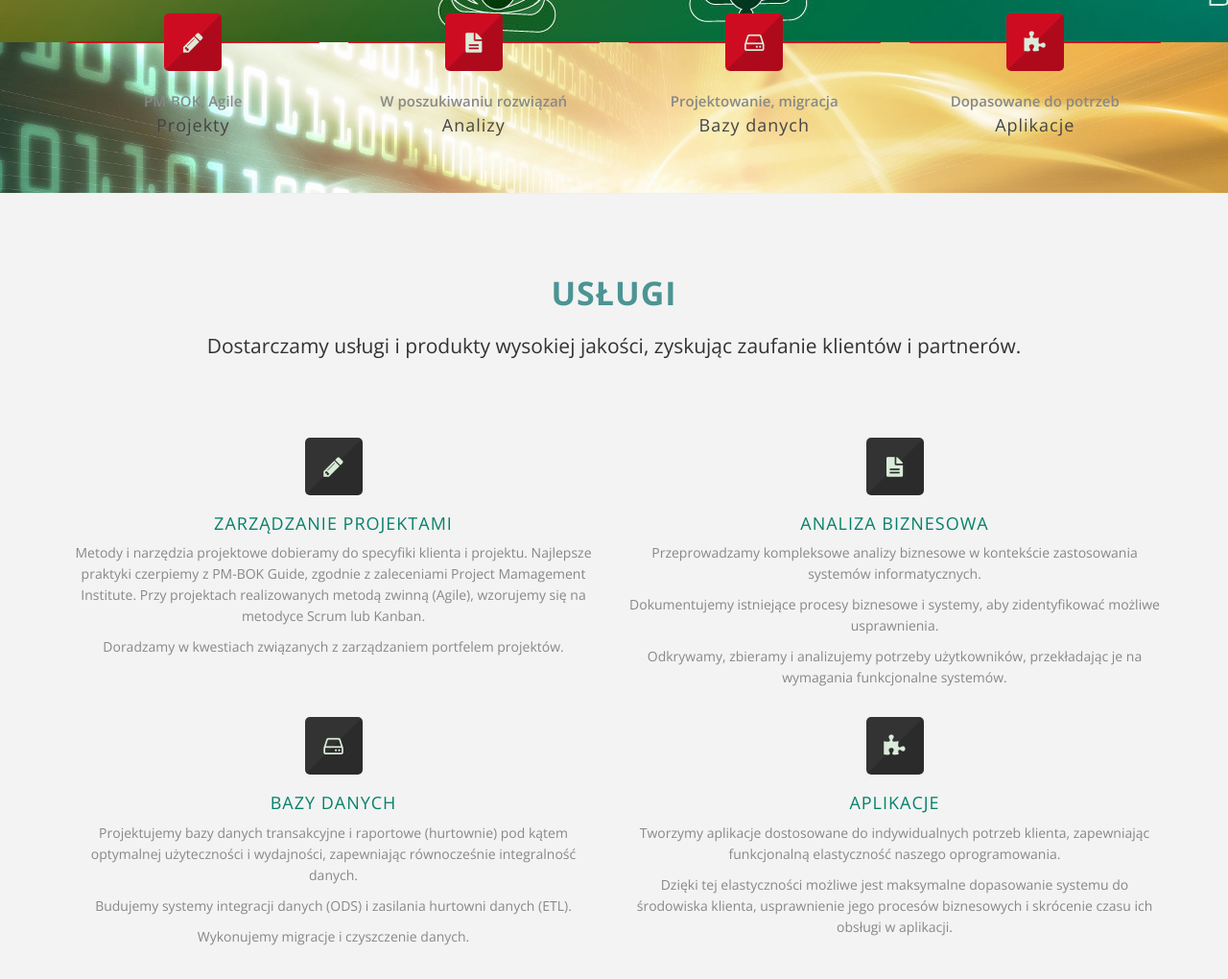
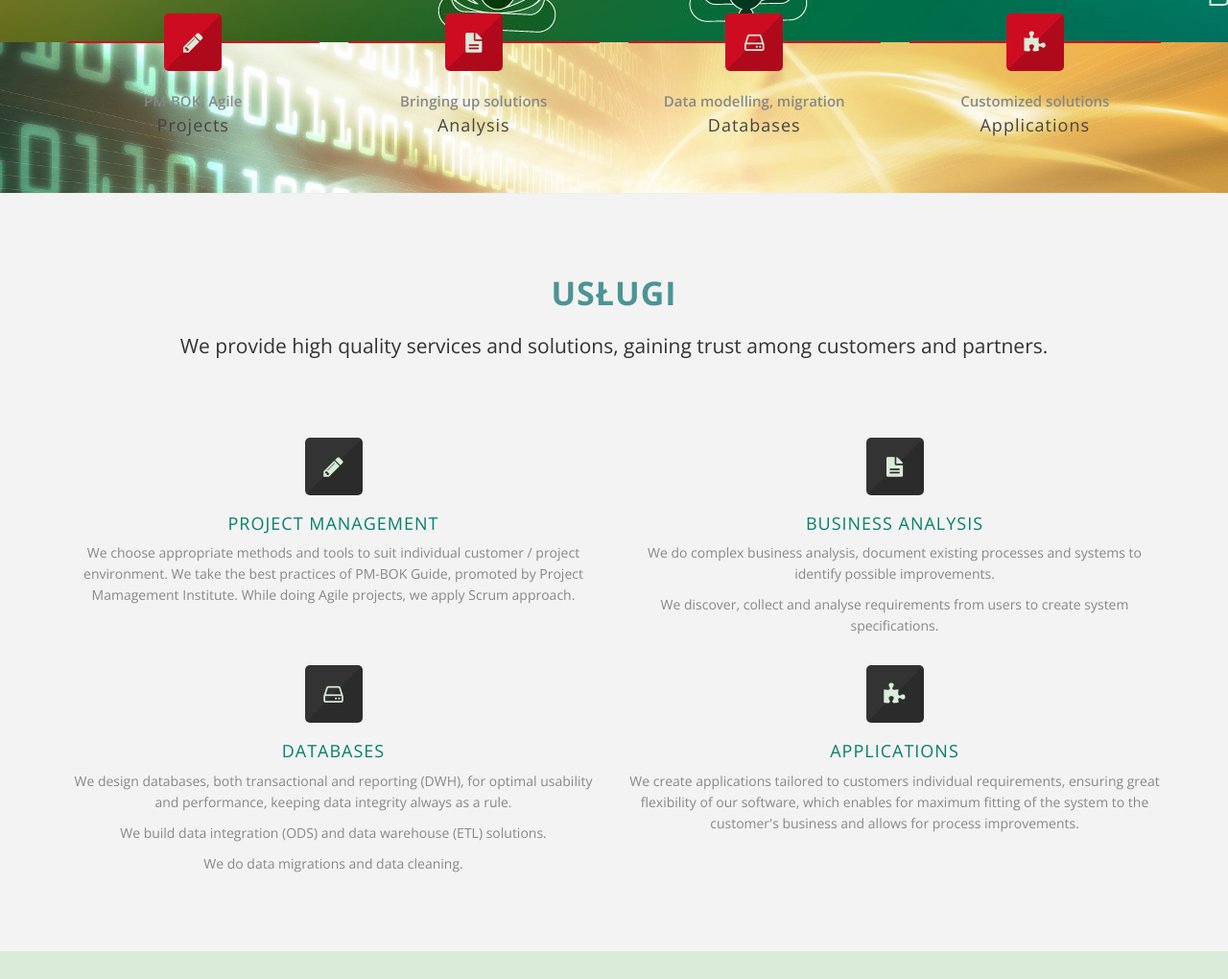
Before and after one commit to PuMaSoft/PuMaSoft.github.io, a plain HTML site: page index.html in a window 1280 px wide. Shown: the part 540-1560 px from the top of the page at 96% size. Drawn offline with nearby package versions, Linux system fonts and the light colour scheme.

Commit message:
refine-main page-english texts

```diff
--- a/index.html
+++ b/index.html
@@ -126,11 +126,11 @@
 					</li> <!-- /Home -->
 
 					<li> <!-- Services -->
-						<a href="#services-section" title="Usługi" class="scrollto">Usługi</a>
+						<a href="#services-section" title="Services" class="scrollto">Services</a>
 					</li><!-- /Services -->
 
 					<li><!-- Contact Us -->
-							<a href="#contact-section" title="Kontakt" class="scrollto">Kontakt</a>
+							<a href="#contact-section" title="Contact" class="scrollto">Contact</a>
 					</li><!-- /Contact Us -->
 
 					</ul> <!-- /nav -->
@@ -261,7 +261,7 @@
 							data-endspeed="500"
 							data-easing="Back.easeOut"
 							data-endeasing="easeOutElastic">
-							Zarządzanie projektami
+                            Project management
 						</div><!-- /layer 2 -->
 
 						<!-- layer 3 -->
@@ -273,7 +273,7 @@
 							data-endspeed="500"
 							data-easing="Back.easeOut"
 							data-endeasing="easeOutElastic">
-							Analiza interesariuszy
+							Stakeholders management
 						</div><!-- /layer 3 -->
 
 						<!-- layer 4 -->
@@ -285,7 +285,7 @@
 							data-endspeed="500"
 							data-easing="Back.easeOut"
 							data-endeasing="easeOutElastic">
-							Zbieranie wymagań
+							Requirements collection
 						</div><!-- /layer 4 -->
 
 						<!-- layer 5 -->
@@ -297,7 +297,7 @@
 							data-endspeed="500"
 							data-easing="Back.easeOut"
 							data-endeasing="easeOutElastic">
-                            Harmonogramowanie
+                            Scheduling
 						</div><!-- /layer 5 -->
 
 						<!-- layer 6 -->
@@ -309,7 +309,7 @@
 							data-endspeed="500"
 							data-easing="Back.easeOut"
 							data-endeasing="easeOutElastic">
-                            Wycena zadań
+                            Task asessment
 						</div><!-- /layer 6 -->
 
 						<!-- layer 7 -->
@@ -321,7 +321,7 @@
 							data-endspeed="500"
 							data-easing="Back.easeOut"
 							data-endeasing="easeOutElastic">
-							Analiza ryzyk
+							Risk analysis
 						</div><!-- /layer 7 -->
 
 						<!-- layer 8 -->
@@ -333,7 +333,7 @@
 							data-endspeed="500"
 							data-easing="Back.easeOut"
 							data-endeasing="easeOutElastic">
-							Portfele projektów
+							Project portfolio
 						</div><!-- /layer 8 -->
 
 						<!-- layer 9 -->
@@ -357,7 +357,7 @@
 							data-endspeed="500"
 							data-easing="Back.easeOut"
 							data-endeasing="easeOutElastic">
-							Analiza biznesowa
+							Business analysis
 						</div><!-- /layer 10 -->
 
 						<!-- layer 11 -->
@@ -369,7 +369,7 @@
 							data-endspeed="500"
 							data-easing="Back.easeOut"
 							data-endeasing="easeOutElastic">
-							Projektowanie baz danych
+							Database design
 						</div><!-- /layer 11 -->
 
 						<!-- layer 12 -->
@@ -381,7 +381,7 @@
 							data-endspeed="500"
 							data-easing="Back.easeOut"
 							data-endeasing="easeOutElastic">
-							Hurtownie danych, ETL
+							Datawarehouse, ETL
 						</div><!-- /layer 12 -->
 
 						<!-- layer 13 -->
@@ -393,7 +393,7 @@
 							data-endspeed="500"
 							data-easing="Back.easeOut"
 							data-endeasing="easeOutElastic">
-							Migracja danych
+							Data migrations
 						</div><!-- /layer 13 -->
 
 						<!-- layer 14 -->
@@ -417,7 +417,7 @@
 							data-endspeed="500"
 							data-easing="Back.easeOut"
 							data-endeasing="easeOutElastic">
-							Programowanie aplikacji
+							Application development
 						</div><!-- /layer 15 -->
 
 					</li><!-- /slide 2 -->
@@ -715,8 +715,8 @@
 									</div><!-- /feature-box-icon -->
 
 									<div class="feature-box-containt">
-										<p>Zarządzanie projektami informatycznymi. Wsparcie zarządzania portfelem prjektów. Stosowanie najlepszych praktyk.</p>
-										<a href="#service-pm" title="Czytaj dalej" class="scrollto">Więcej...</a> <!-- href="javascript:void(0)" -->
+										<p>IT project management, project portfolio management, best practices.</p>
+										<a href="#service-pm" title="Czytaj dalej" class="scrollto">More...</a> <!-- href="javascript:void(0)" -->
 									</div><!-- /feature-box-containt -->
 
 									<div class="feature-box-subtitle">
@@ -724,7 +724,7 @@
 									</div><!-- /feature-box-subtitle -->
 
 									<div class="feature-box-title">
-										<h4>Projekty</h4>
+										<h4>Projects</h4>
 									</div><!-- /feature-box-title -->
 
 								</div><!-- /box-container -->
@@ -745,16 +745,16 @@
 									</div><!-- /feature-box-icon -->
 
 									<div class="feature-box-containt">
-										<p>Identyfikacja potrzeb, zbieranie wymagań użytkowników. Dokumentacja aktualnych procesów i systemów.</p>
-										<a href="#service-ba" title="Czytaj dalej" class="scrollto">Więcej...</a>
+										<p>Discovering business requirements, system specification. Documenting existing processes and systems.</p>
+										<a href="#service-ba" title="Czytaj dalej" class="scrollto">More...</a>
 									</div><!-- /feature-box-containt -->
 
 									<div class="feature-box-subtitle">
-										W poszukiwaniu rozwiązań
+										Bringing up solutions
 									</div><!-- /feature-box-subtitle -->
 
 									<div class="feature-box-title">
-										<h4>Analizy</h4>
+										<h4>Analysis</h4>
 									</div><!-- /feature-box-title -->
 
 								</div><!-- /box-container -->
@@ -775,16 +775,16 @@
 									</div><!-- /feature-box-icon -->
 
 									<div class="feature-box-containt">
-										<p>Projektowanie baz danych oraz hurtowni danych. Integracja danych, procesy zasilania (ETL). Migracje danych.</p>
+										<p>Designing databases and data warehouses. Data integrations, ETL, migration.</p>
 										<a href="#service-db" title="Czytaj dalej" class="scrollto">Więcej...</a>
 									</div><!-- /feature-box-containt -->
 
 									<div class="feature-box-subtitle">
-										Projektowanie, migracja
+										Data modelling, migration
 									</div><!-- /feature-box-subtitle -->
 
 									<div class="feature-box-title">
-										<h4>Bazy danych</h4>
+										<h4>Databases</h4>
 									</div><!-- /feature-box-title -->
 
 								</div><!-- /box-container -->
@@ -806,16 +806,16 @@
 
 									<!-- feature-box-containt -->
 									<div class="feature-box-containt">
-										<p>Projektowanie i programowanie aplikacji biznesowych dostosowanych do indywidualnych potrzeb klienta.</p>
+										<p>Design and programming of business critical applications, customized to customers business needs.</p>
 										<a href="#service-app" title="Czytaj dalej" class="scrollto">Więcej...</a>
 									</div><!-- /feature-box-containt -->
 
 									<div class="feature-box-subtitle">
-										Dopasowane do potrzeb
+										Customized solutions
 									</div><!-- /feature-box-subtitle -->
 
 									<div class="feature-box-title">
-										<h4>Aplikacje</h4>
+										<h4>Applications</h4>
 									</div><!-- /feature-box-title -->
 
 								</div><!-- /box-container -->
@@ -842,7 +842,7 @@
 						<div class="section-title">
 							<div class="main-title">Usługi</div>
 							<div class="desc-title">
-								 Dostarczamy usługi i produkty wysokiej jakości, zyskując zaufanie klientów i partnerów.
+                                We provide high quality services and solutions, gaining trust among customers and partners.
 							</div>
 						</div>
 					</div><!-- /col-md-12 -->
@@ -856,11 +856,10 @@
 							</div>
 
 							<div class="feature-box-containt">
-								<h4>Zarządzanie projektami</h4>
-								<p>Metody i narzędzia projektowe dobieramy do specyfiki klienta i projektu.
-								Najlepsze praktyki czerpiemy z PM-BOK Guide, zgodnie z zaleceniami Project Mamagement Institute.
-								Przy projektach realizowanych metodą zwinną (Agile), wzorujemy się na metodyce Scrum lub Kanban.</p>
-								<p>Doradzamy w kwestiach związanych z zarządzaniem portfelem projektów.</p>
+								<h4>Project management</h4>
+								<p>We choose appropriate methods and tools to suit individual customer / project environment.
+								We take the best practices of PM-BOK Guide, promoted by Project Mamagement Institute.
+								While doing Agile projects, we apply Scrum approach.</p>
 							</div>
 
 						</div><!-- /feature-box-style2 -->
@@ -875,10 +874,9 @@
 							</div>
 
 							<div class="feature-box-containt">
-								<h4>Analiza biznesowa</h4>
-								<p>Przeprowadzamy kompleksowe analizy biznesowe w kontekście zastosowania systemów informatycznych.</p>
-								<p>Dokumentujemy istniejące procesy biznesowe i systemy, aby zidentyfikować możliwe usprawnienia.</p>
-								<p>Odkrywamy, zbieramy i analizujemy potrzeby użytkowników, przekładając je na wymagania funkcjonalne systemów.</p>
+								<h4>Business analysis</h4>
+								<p>We do complex business analysis, document existing processes and systems to identify possible improvements.</p>
+								<p>We discover, collect and analyse requirements from users to create system specifications.</p>
 							</div>
 
 						</div><!-- /feature-box-style2 -->
@@ -893,10 +891,10 @@
 							</div>
 
 							<div class="feature-box-containt">
-								<h4>Bazy danych</h4>
-								<p>Projektujemy bazy danych transakcyjne i raportowe (hurtownie) pod kątem optymalnej użyteczności i wydajności, zapewniając równocześnie integralność danych.</p>
-								<p>Budujemy systemy integracji danych (ODS) i zasilania hurtowni danych (ETL).</p>
-								<p>Wykonujemy migracje i czyszczenie danych.</p>
+								<h4>Databases</h4>
+								<p>We design databases, both transactional and reporting (DWH), for optimal usability and performance, keeping data integrity always as a rule.</p>
+								<p>We build data integration (ODS) and data warehouse (ETL) solutions.</p>
+								<p>We do data migrations and data cleaning.</p>
 							</div>
 
 						</div><!-- /feature-box-style2 -->
@@ -911,9 +909,8 @@
 							</div>
 
 							<div class="feature-box-containt">
-								<h4>Aplikacje</h4>
-								<p>Tworzymy aplikacje dostosowane do indywidualnych potrzeb klienta, zapewniając funkcjonalną elastyczność naszego oprogramowania.</p>
-								<p>Dzięki tej elastyczności możliwe jest maksymalne dopasowanie systemu do środowiska klienta, usprawnienie jego procesów biznesowych i skrócenie czasu ich obsługi w aplikacji.</p>
+								<h4>Applications</h4>
+								<p>We create applications tailored to customers individual requirements, ensuring great flexibility of our software, which enables for maximum fitting of the system to the customer's business and allows for process improvements.</p>
 							</div>
 
 						</div><!-- /feature-box-style2 -->
```
